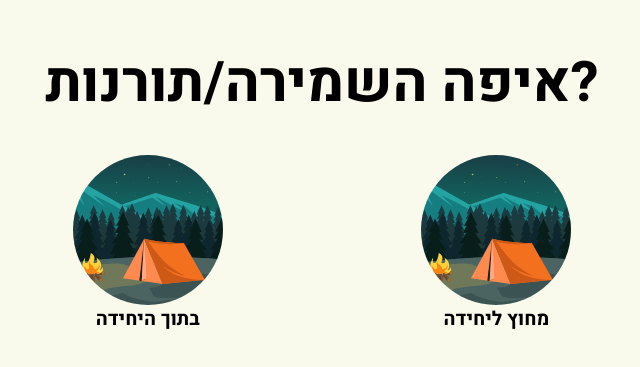
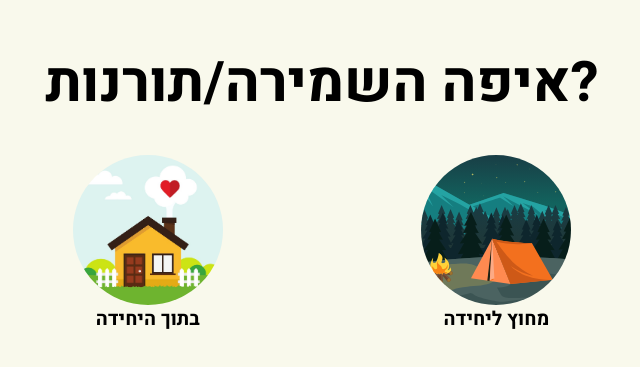
Before and after one commit to onionringois/NimNimNim, a Next.js app: page /placeScreen in a window 1280 px wide. Shown: the part 213-580 px from the top of the page, without its empty margins (617-1257 px from the left). Built offline with nearby package versions, Linux system fonts and the light colour scheme.

Commit message:
home picture

```diff
--- a/Components/ChoicesScreen/Option/option.module.scss
+++ b/Components/ChoicesScreen/Option/option.module.scss
@@ -7,7 +7,16 @@
         border-radius: 50%;
         width: 150px;
         height: 150px;
-        background-image: url('../../../assets/nightCamping.svg');
+
+        background-size: contain;
+
+        &.out {
+            background-image: url('../../../assets/nightCamping.svg');
+        }
+
+        &.in {
+            background-image: url('../../../assets/home.jpeg');
+        }
 
         user-select: none;
 
--- a/Components/ChoicesScreen/Option/option.tsx
+++ b/Components/ChoicesScreen/Option/option.tsx
@@ -11,10 +11,12 @@ interface IProps {
 }
 
 const Option: React.FC<IProps> = ({title, icon, linkTo}: IProps) => {
+  const classNames: string[] = title.includes('מחוץ') ? [styles.icon, styles.out] : [styles.icon, styles.in];
+
   return (
     <div className={styles.optionContainer}>
       <Link href={linkTo}>
-      <div className={styles.icon} />
+      <div className={classNames.join(" ")} />
       </Link>
         <div className={styles.title}>{title}</div>
     </div>
```
